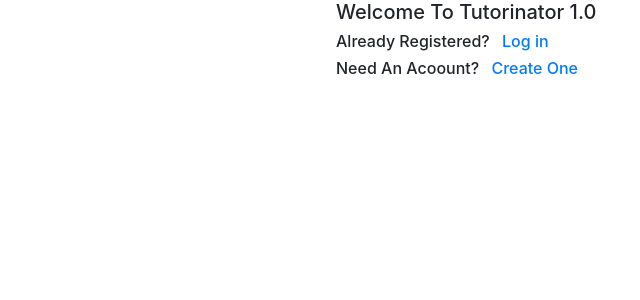
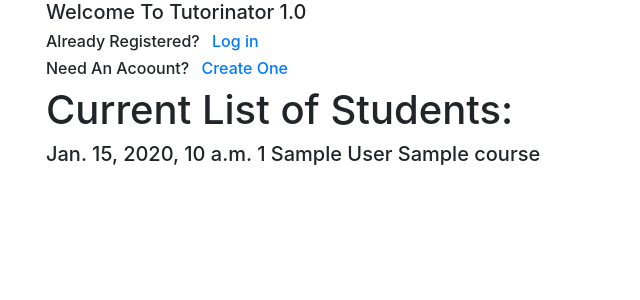
Before and after one commit to LincolnMaene/Tutorinator, a Django app: template users/templates/users/home.html in a window 1280 px wide. Shown: the top 300 px of the page, without its empty margins (54-694 px from the left). Run offline with Django 3.2, Linux system fonts and the light colour scheme; the template is opened without the code that fills it: most values are stand-ins (such as "Sample title", 1, 10 or a date in 2020); some libraries are stand-ins or nearby versions.

Commit message:
fake students displayed

```diff
--- a/users/templates/users/home.html
+++ b/users/templates/users/home.html
@@ -7,7 +7,7 @@
     <style>
 
         .content {
-          max-width: 500px;
+          max-width: 1080px;
           margin: auto;
         }
 
@@ -55,6 +55,14 @@
 
         <body>
 
+            <h1>Current List of Students:</h1> <!-- print the qeue of students here -->
+
+            {% for student in queue %}
+
+                <h5> {{student.date}} {{student.student_id}} {{student.firstName}} {{student.lastName}} {{student.course}} </h5>
+
+            {% endfor %}
+
 
 
         </body>
```
Also changed, not shown: users/models.py (+10 -0 lines), users/views.py (+11 -1 lines), db.sqlite3, users/migrations/0003_studentqueue.py (added).
